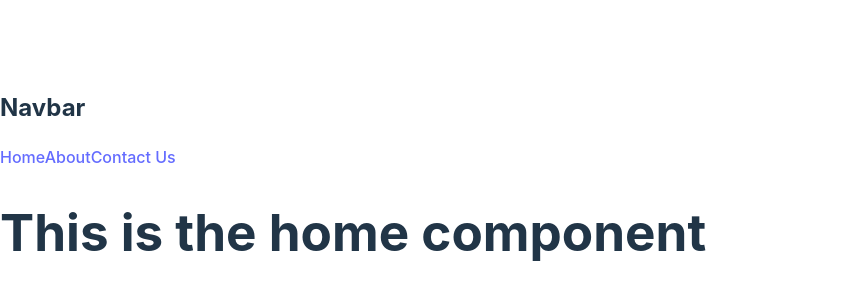
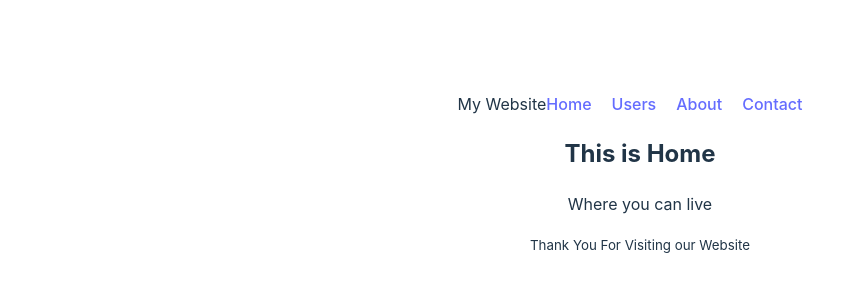
Before and after one commit to mahfuj80/Intorduction-to-React-Router-M8, a React (Vite) app: page / in a window 1280 px wide. Shown: the part 218-518 px from the top of the page, without its empty margins (0-864 px from the left). Built offline with nearby package versions, Linux system fonts and the light colour scheme.

Commit message:
Nested Route and Use Link, outlet

```diff
--- /dev/null
+++ b/src/components/Footer/Footer.jsx
@@ -0,0 +1,16 @@
+// import React from 'react';
+// import PropTypes from 'prop-types';
+
+const Footer = () => {
+  return (
+    <div>
+      <p>
+        <small>Thank You For Visiting our Website</small>
+      </p>
+    </div>
+  );
+};
+
+Footer.propTypes = {};
+
+export default Footer;
--- /dev/null
+++ b/src/components/Header/Header.css
@@ -0,0 +1,3 @@
+nav a {
+  margin-right: 20px;
+}
--- a/src/components/Header/Header.jsx
+++ b/src/components/Header/Header.jsx
@@ -1,14 +1,17 @@
 // import React from 'react';
 // import PropTypes from 'prop-types';
+import './Header.css';
+import { Link } from 'react-router-dom';
 
 const Header = () => {
   return (
     <div>
-      <h2>Navbar</h2>
       <nav>
-        <a href="/">Home</a>
-        <a href="/about">About</a>
-        <a href="/contact">Contact Us</a>
+        <span>My Website</span>
+        <Link to={'/'}>Home</Link>
+        <Link to={'/users'}>Users</Link>
+        <Link to={'/about'}>About</Link>
+        <Link to={'/contact'}>Contact</Link>
       </nav>
     </div>
   );
--- a/src/components/Home/Home.jsx
+++ b/src/components/Home/Home.jsx
@@ -2,14 +2,15 @@
 // import PropTypes from 'prop-types';
 
 import { Outlet } from 'react-router-dom';
+import Footer from '../Footer/Footer';
 import Header from '../Header/Header';
 
 const Home = () => {
   return (
     <div>
       <Header></Header>
-      <h1>This is the home component</h1>
       <Outlet></Outlet>
+      <Footer></Footer>
     </div>
   );
 };
--- /dev/null
+++ b/src/components/Users/Users.jsx
@@ -0,0 +1,15 @@
+// import React from 'react';
+// import PropTypes from 'prop-types';
+
+const Users = () => {
+  return (
+    <div>
+      <h2>Our Users</h2>
+      <p>Fantastic and vodro users</p>
+    </div>
+  );
+};
+
+Users.propTypes = {};
+
+export default Users;
--- a/src/main.jsx
+++ b/src/main.jsx
@@ -1,10 +1,12 @@
 import React from 'react';
 import ReactDOM from 'react-dom/client';
+import './App.jsx';
 import { createBrowserRouter, RouterProvider } from 'react-router-dom';
 import './index.css';
 import Home from './components/Home/Home.jsx';
 import About from './components/About/About';
 import Contact from './components/Contact/Contact';
+import Users from './components/Users/Users.jsx';
 
 const router = createBrowserRouter([
   {
@@ -12,12 +14,25 @@ const router = createBrowserRouter([
     element: <Home></Home>,
     children: [
       {
+        path: '/',
+        element: (
+          <>
+            <h2>This is Home</h2>
+            <p>Where you can live</p>
+          </>
+        ),
+      },
+      {
         path: '/about',
         element: <About></About>,
       },
       {
         path: '/contact',
         element: <Contact></Contact>,
+      },
+      {
+        path: '/users',
+        element: <Users></Users>,
       },
     ],
   },
```
